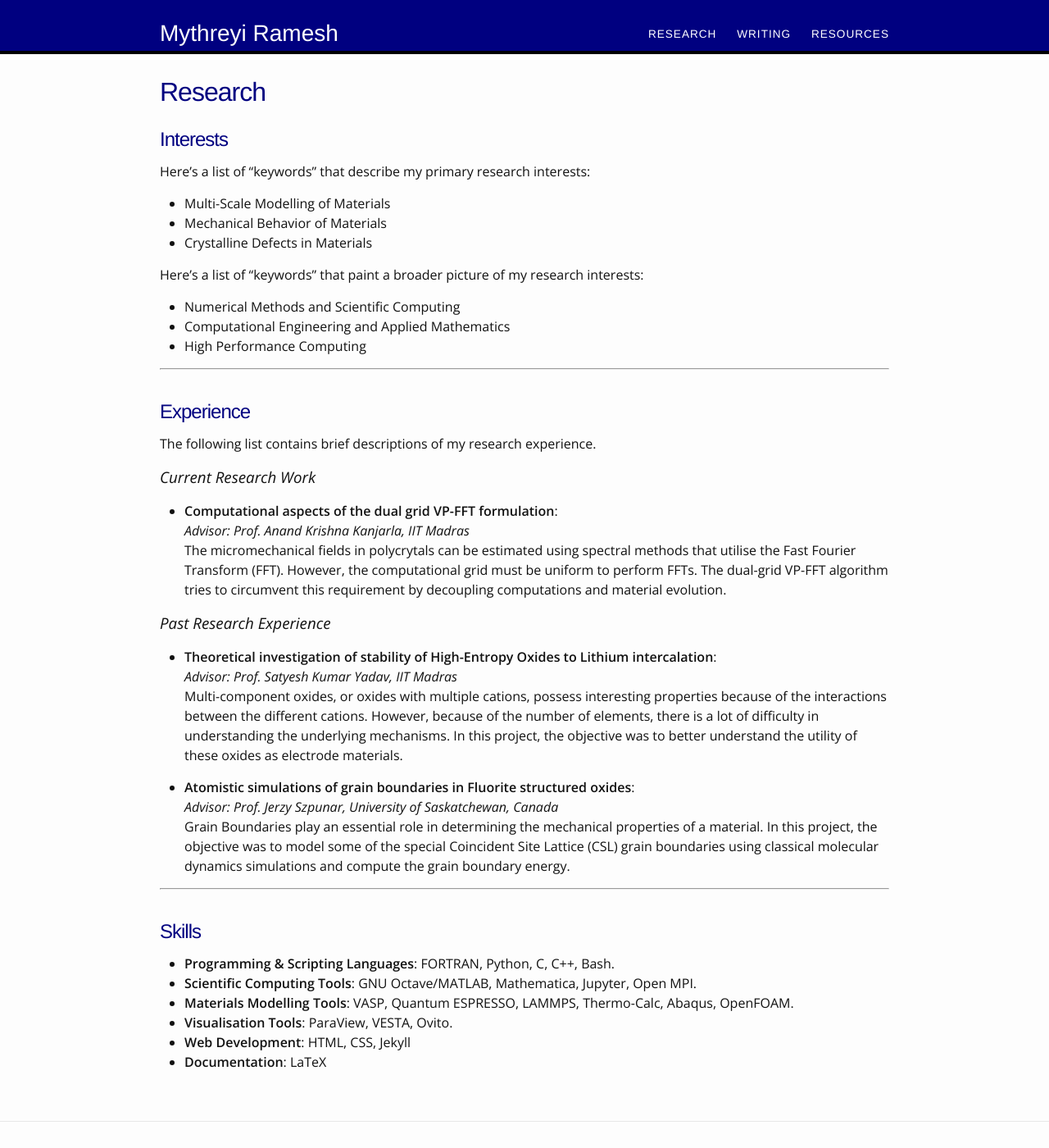
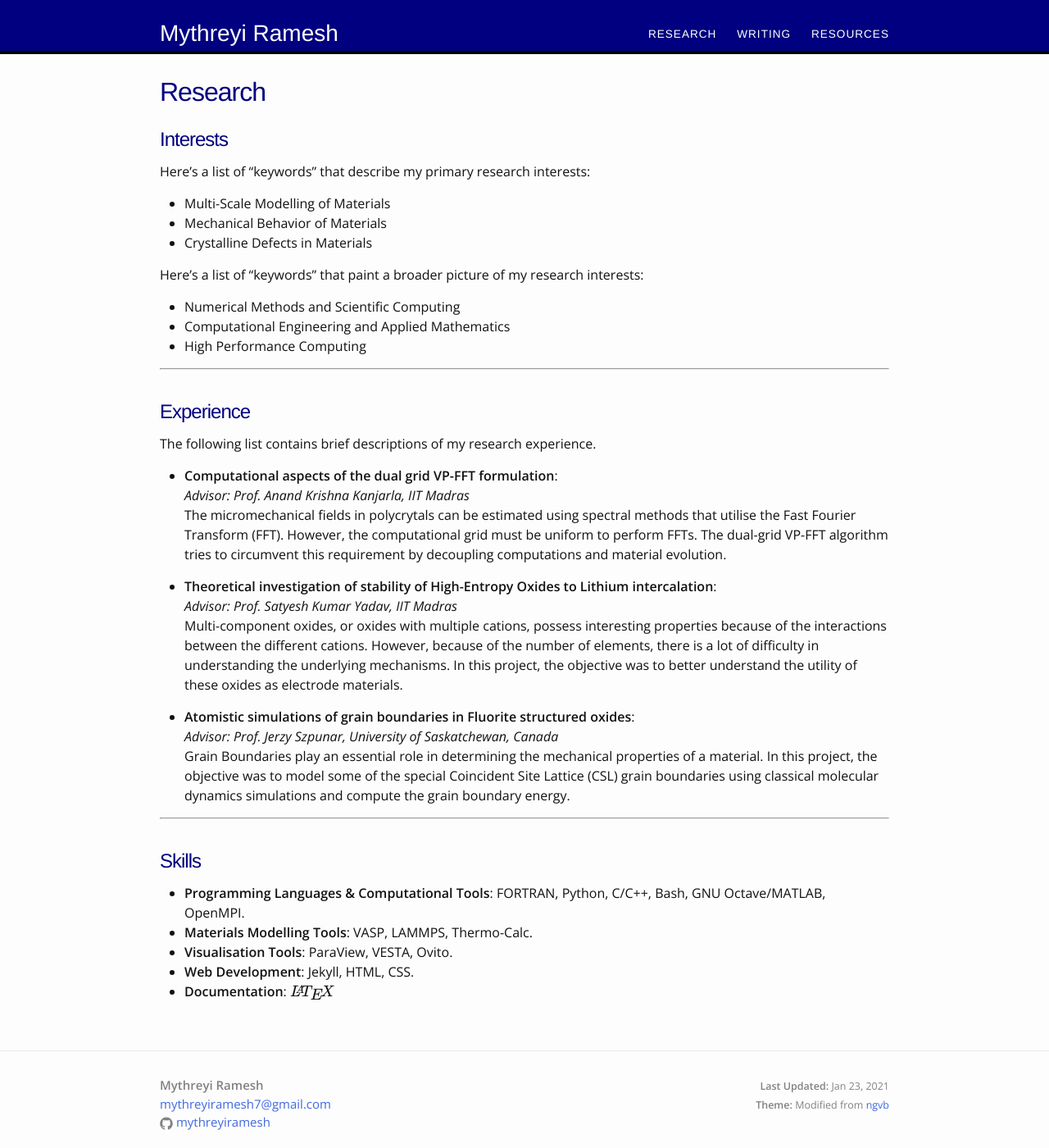
Before and after one commit to mythreyiramesh/mythreyiramesh.github.io, a Jekyll site: the page built from research.md, in a window 1280 px wide and 1400 px high. Shown: the whole window at 82% size. Built offline with Jekyll 4.4.1, drawn with Linux system fonts in a browser that asks for light colours.

```diff
--- a/_layouts/default.html
+++ b/_layouts/default.html
@@ -17,4 +17,6 @@
   </body>
 
 </html>
-<!-- d.s.m.s.050600.062508.030515.080516.030818 | "Baby, I'm Yours" -->
+
+<script src="https://polyfill.io/v3/polyfill.min.js?features=es6"></script>
+<script id="MathJax-script" async src="https://cdn.jsdelivr.net/npm/mathjax@3/es5/tex-mml-chtml.js"></script>
--- a/index.html
+++ b/index.html
@@ -7,7 +7,7 @@ layout: default
 
 <h1>About Me</h1>
 
-<p> I am an incoming PhD student in Materials Science and Engineering at <a href="https://www.mccormick.northwestern.edu/materials-science/" target="_blank">Northwestern University</a> in the <a href="https://sites.northwestern.edu/voorhees/" target="_blank">Voorhees Research Group</a>. I recently graduated from <a href="https://www.iitm.ac.in" target="_blank">Indian Institute of Technology Madras</a> with a bachelors in Metallurgical and Materials Engineering and an interdisciplinary masters in Computational Engineering. I am interested in studying the mechanical behaviour of materials using computational tools. This research area sits at the intersection of materials science, mechanical engineering, computational engineering and mathematics.</p>
+<p> I am a PhD student in Materials Science and Engineering at <a href="https://www.mccormick.northwestern.edu/materials-science/" target="_blank">Northwestern University</a> in the <a href="https://sites.northwestern.edu/voorhees/" target="_blank">Voorhees Research Group</a>. I recently graduated from <a href="https://www.iitm.ac.in" target="_blank">Indian Institute of Technology Madras</a> with a bachelors in Metallurgical and Materials Engineering and an interdisciplinary masters in Computational Engineering. I am interested in studying materials behaviour using computational tools. This research area sits at the intersection of materials science, computational engineering and mathematics.</p>
 
 {% include image.html url="/assets/images/Avatar.jpg" caption="Coimbatore, India. October 2019." width=350 align="center" %}
 
--- a/research.md
+++ b/research.md
@@ -22,10 +22,8 @@ Here's a list of "keywords" that paint a broader picture of my research interest
 
 The following list contains brief descriptions of my research experience.
 
-### Current Research Work
 - **Computational aspects of the dual grid VP-FFT formulation**: <br> *Advisor: Prof. Anand Krishna Kanjarla, IIT Madras* <br> The micromechanical fields in polycrytals can be estimated using spectral methods that utilise the Fast Fourier Transform (FFT). However, the computational grid must be uniform to perform FFTs. The dual-grid VP-FFT algorithm tries to circumvent this requirement by decoupling computations and material evolution.
 
-### Past Research Experience
 - **Theoretical investigation of stability of High-Entropy Oxides to Lithium intercalation**: <br> *Advisor: Prof. Satyesh Kumar Yadav, IIT Madras* <br>Multi-component oxides, or oxides with multiple cations, possess interesting properties because of the interactions between the different cations. However, because of the number of elements, there is a lot of difficulty in understanding the underlying mechanisms. In this project, the objective was to better understand the utility of these oxides as electrode materials.
 
 - **Atomistic simulations of grain boundaries in Fluorite structured oxides**: <br> *Advisor: Prof. Jerzy Szpunar, University of Saskatchewan, Canada* <br> Grain Boundaries play an essential role in determining the mechanical properties of a material. In this project, the objective was to model some of the special Coincident Site Lattice (CSL) grain boundaries using classical molecular dynamics simulations and compute the grain boundary energy.
@@ -35,9 +33,8 @@ The following list contains brief descriptions of my research experience.
 
 # Skills
 
-- **Programming & Scripting Languages**: FORTRAN, Python, C, C++, Bash.
-- **Scientific Computing Tools**: GNU Octave/MATLAB, Mathematica, Jupyter, Open MPI.
-- **Materials Modelling Tools**: VASP, Quantum ESPRESSO, LAMMPS, Thermo-Calc, Abaqus, OpenFOAM.
+- **Programming Languages & Computational Tools**: FORTRAN, Python, C/C++, Bash, GNU Octave/MATLAB, OpenMPI.
+- **Materials Modelling Tools**: VASP, LAMMPS, Thermo-Calc.
 - **Visualisation Tools**: ParaView, VESTA, Ovito.
-- **Web Development**: HTML, CSS, Jekyll
-- **Documentation**: LaTeX
+- **Web Development**: Jekyll, HTML, CSS.
+- **Documentation**: {% raw %} $$\LaTeX$$ {% endraw %}
```
Also changed, not shown: research.html (added, +55 -0 lines), resources.md (+1 -0 lines).
